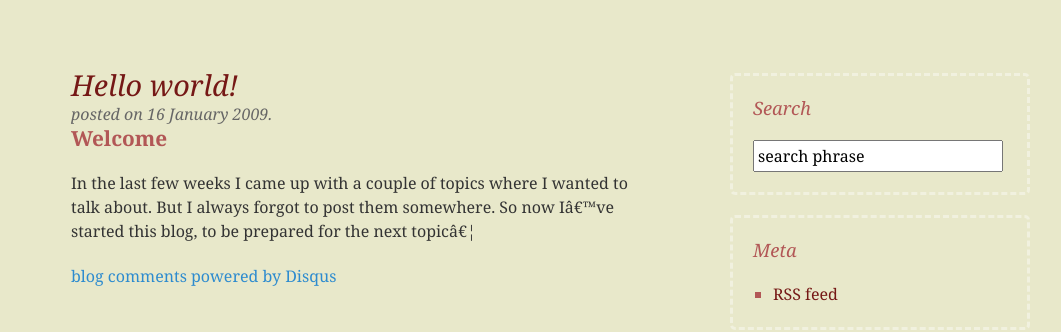
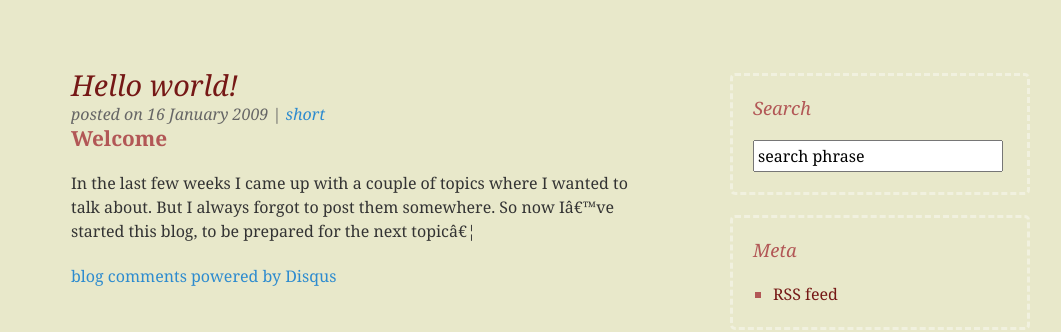
Before and after one commit to Zagyarakushi/website, a Jekyll site: the page built from _posts/2009-01-16-hello-world.md, in a window 1280 px wide. Shown: the part 127-459 px from the top of the page, without its empty margins (90-1151 px from the left). Built offline with Jekyll 4.4.1, drawn with Linux system fonts in a browser that asks for light colours; comment, search, counter and statistics services are not loaded.

Commit message:
Temporary short links

```diff
--- a/_includes/post.html
+++ b/_includes/post.html
@@ -8,5 +8,5 @@
 {% assign mycontent = content %}
 {% endif %}
 <h1><a href="{{ post.url }}">{{ mytitle }}</a></h1>
-<em class="postdate">posted on {{ mydate | date_to_long_string }}.</em>
+<em class="postdate">posted on {{ mydate | date_to_long_string }} | <a href="http://tot.tl/{{ post.short }}">short</a></em>
 {{ mycontent }}
```
